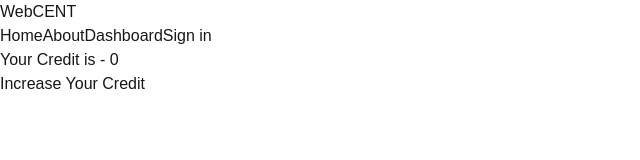
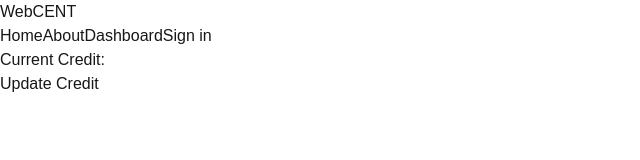
Before and after one commit to Mohosin999/Webcent-Application-using-NextJS, a Next.js app: page /dashboard in a window 1280 px wide. Shown: the top 160 px of the page, without its empty margins (0-640 px from the left). Built offline with nearby package versions, Linux system fonts and the light colour scheme; no server answers.

Commit message:
The functionalities of update public_meta_data of clerk worked successfully

```diff
--- a/src/app/api/update-metadata/route.js
+++ b/src/app/api/update-metadata/route.js
@@ -1,25 +1,28 @@
-export async function POST(request) {
+import { clerkClient } from "@clerk/clerk-sdk-node";
+import { NextResponse } from "next/server";
+
+export async function POST(req) {
   try {
-    const body = await request.json(); // Parse the JSON body
-    console.log("Request Body:", body);
+    const { credit, userId } = await req.json();
 
-    // Example: Handle the request (add your actual logic here)
-    const updatedMetadata = { ...body }; // Example logic
-    return new Response(
-      JSON.stringify({ success: true, data: updatedMetadata }),
-      {
-        status: 200,
-        headers: { "Content-Type": "application/json" },
-      }
-    );
+    if (!credit || !userId) {
+      return NextResponse.json(
+        { error: "Missing credit or userId in the request body" },
+        { status: 400 }
+      );
+    }
+
+    // Update the Clerk user's public metadata
+    await clerkClient.users.updateUserMetadata(userId, {
+      publicMetadata: { credit },
+    });
+
+    return NextResponse.json({ success: true }, { status: 200 });
   } catch (error) {
-    console.error("Error in API:", error);
-    return new Response(
-      JSON.stringify({ success: false, message: error.message }),
-      {
-        status: 500,
-        headers: { "Content-Type": "application/json" },
-      }
+    console.error("Error updating metadata:", error);
+    return NextResponse.json(
+      { error: "Failed to update metadata" },
+      { status: 500 }
     );
   }
 }
--- a/src/app/dashboard/page.jsx
+++ b/src/app/dashboard/page.jsx
@@ -1,63 +1,21 @@
-// "use client";
+"use client";
+import { useUser } from "@clerk/nextjs";
+import { updateCredit } from "../lib/updatePublicMetaData";
 
-// import { useUser } from "@clerk/nextjs";
-
-// const Dashboard = () => {
-//   const { user } = useUser();
-//   console.log(user);
-
-//   const addMetadata = () => {
-//      user?.credit += 10
-//   };
-
-//   return (
-//     <div className="m-20">
-//       <h1>{user?.fullName}</h1>
-//       <h3>Your Credit is - {user?.publicMetadata?.credit}</h3>
-//       <button onClick={addMetadata}>Increase Your Credit</button>
-//     </div>
-//   );
-// };
-
-// export default Dashboard;
-
-"use client";
-
-import { useUser } from "@clerk/nextjs";
-import { useState } from "react";
-
-const Dashboard = () => {
+export default function Dashboard() {
   const { user } = useUser();
-  const [credit, setCredit] = useState(user?.publicMetadata?.credit || 0);
-
-  const addMetadata = async () => {
-    try {
-      const response = await fetch("/api/update-metadata", {
-        method: "POST", // Correct HTTP method
-        headers: { "Content-Type": "application/json" },
-        body: JSON.stringify({
-          credit: 100, // Example body data
-        }),
-      });
-
-      if (!response.ok) {
-        throw new Error(`HTTP error! status: ${response.status}`);
-      }
-
-      const result = await response.json();
-      console.log("Metadata Updated Successfully:", result);
-    } catch (error) {
-      console.error("Error updating metadata:", error);
-    }
-  };
 
   return (
-    <div className="m-20">
-      <h1>{user?.fullName}</h1>
-      <h3>Your Credit is - {credit}</h3>
-      <button onClick={addMetadata}>Increase Your Credit</button>
+    <div className="text-center">
+      <h1 className="mt-20">Current Credit: {user?.publicMetadata?.credit}</h1>
+      <button
+        className="mt-5 px-10 py-5 bg-green-400"
+        onClick={() =>
+          updateCredit(user?.publicMetadata?.credit + 50, user?.id)
+        }
+      >
+        Update Credit
+      </button>
     </div>
   );
-};
-
-export default Dashboard;
+}
--- /dev/null
+++ b/src/app/lib/updatePublicMetaData.js
@@ -0,0 +1,27 @@
+/**
+ * Function for update credit
+ *
+ * @param {Number} credit
+ * @param {string} userId
+ */
+export async function updateCredit(credit, userId) {
+  try {
+    const response = await fetch("/api/update-metadata", {
+      method: "POST",
+      headers: { "Content-Type": "application/json" },
+      body: JSON.stringify({
+        credit: credit,
+        userId: userId,
+      }),
+    });
+
+    if (!response.ok) {
+      throw new Error("Failed to update credit");
+    }
+
+    const data = await response.json();
+    console.log("Credit updated:", data);
+  } catch (error) {
+    console.error("Error updating credit:", error);
+  }
+}
```
